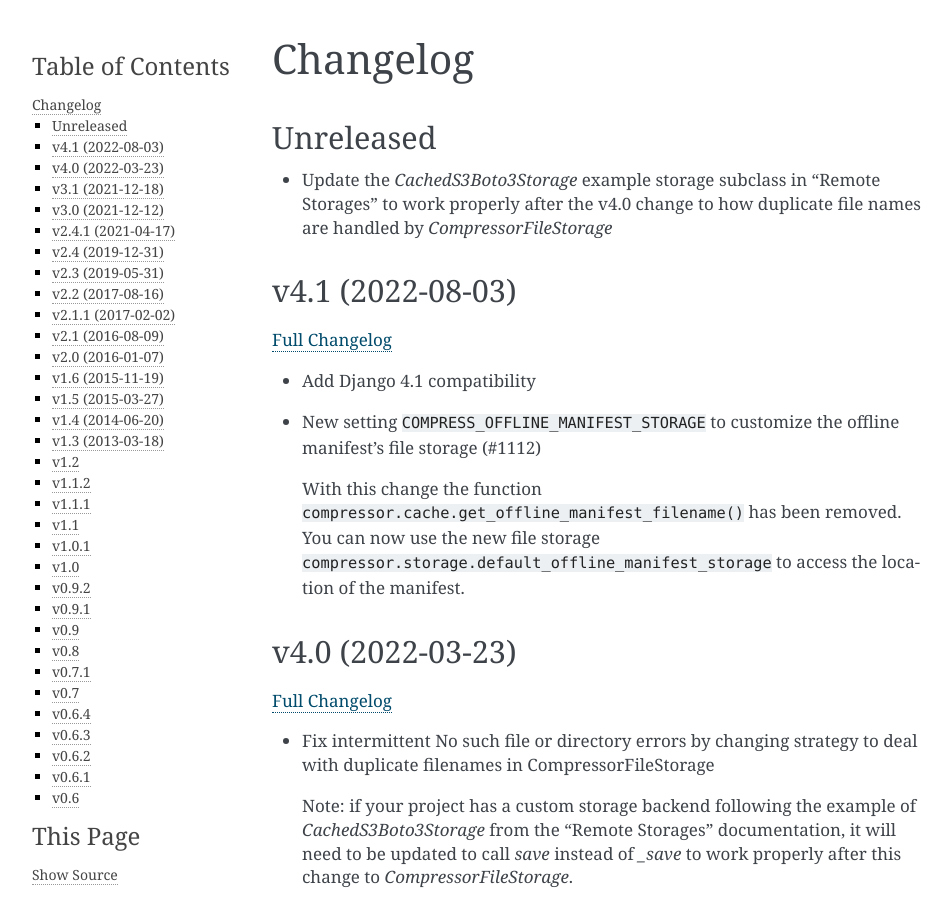
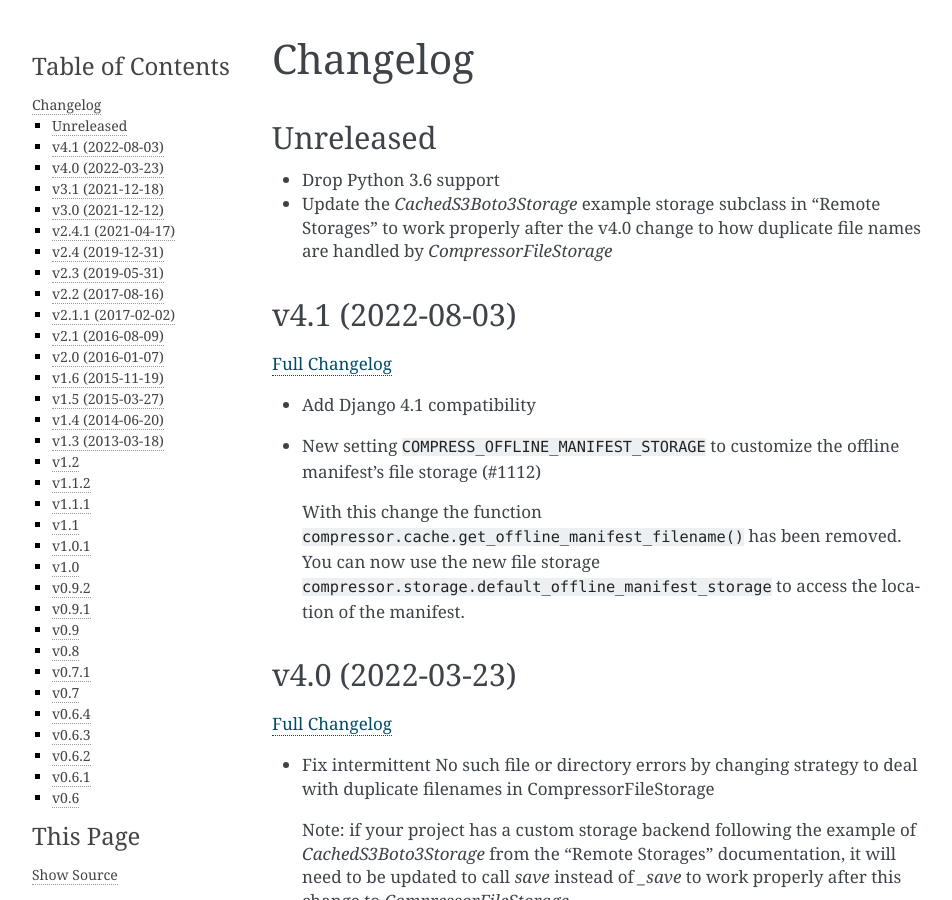
Before and after one commit to django-compressor/django-compressor, a Sphinx documentation site: the page built from docs/changelog.txt, in a window 1280 px wide and 900 px high. Shown: the whole window, without its empty margins (148-1100 px from the left). Built offline with Sphinx 7.4.7, drawn with Linux system fonts in a browser that asks for light colours.

Commit message:
Drop Python 3.6 support

```diff
--- a/docs/changelog.txt
+++ b/docs/changelog.txt
@@ -4,6 +4,7 @@
 Unreleased
 ----------
 
+- Drop Python 3.6 support
 - Update the `CachedS3Boto3Storage` example storage subclass in "Remote Storages"
   to work properly after the v4.0 change to how duplicate file names are handled
   by `CompressorFileStorage`
--- a/setup.py
+++ b/setup.py
@@ -139,7 +139,6 @@
         'Operating System :: OS Independent',
         'Programming Language :: Python',
         'Programming Language :: Python :: 3 :: Only',
-        'Programming Language :: Python :: 3.6',
         'Programming Language :: Python :: 3.7',
         'Programming Language :: Python :: 3.8',
         'Programming Language :: Python :: 3.9',
```
Also changed, not shown: 2 other files.
